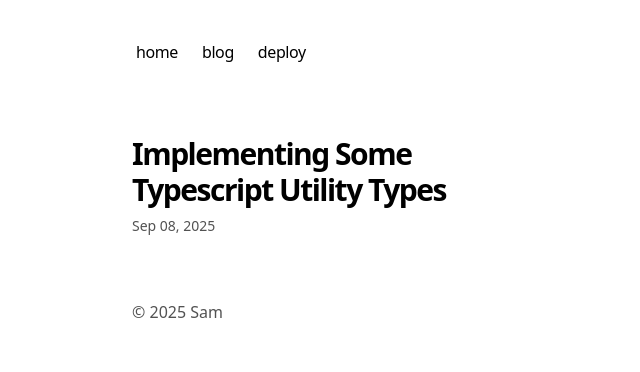
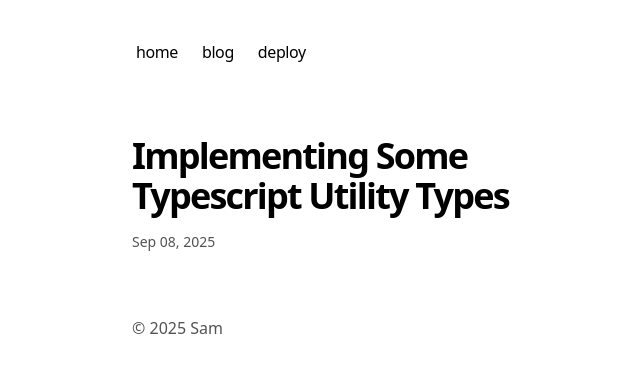
Before and after one commit to ahoramismo/blog, a Next.js app: page /blog/ts-challenge in a window 1280 px wide. Shown: the top 372 px of the page, without its empty margins (220-860 px from the left). Built offline with nearby package versions, Linux system fonts and the light colour scheme.

Commit message:
style: adjust minor style

```diff
--- a/app/blog/[slug]/page.tsx
+++ b/app/blog/[slug]/page.tsx
@@ -84,10 +84,10 @@ export default async function Blog({ params }) {
           }),
         }}
       />
-      <h1 className="title font-semibold text-3xl tracking-tighter">
+      <h1 className="title font-semibold text-4xl tracking-tighter">
         {post.metadata.title}
       </h1>
-      <div className="flex justify-between items-center mt-2 mb-8 text-sm">
+      <div className="flex justify-between items-center mt-4 mb-8 text-sm">
         <p className="text-sm text-neutral-600 dark:text-neutral-400">
           {formatDate(post.metadata.publishedAt)}
         </p>
--- a/app/blog/page.tsx
+++ b/app/blog/page.tsx
@@ -8,7 +8,7 @@ export const metadata = {
 export default function Page() {
   return (
     <section>
-      <h1 className="font-semibold text-3xl mb-8 tracking-tighter">Blog</h1>
+      <h1 className="font-semibold text-4xl mb-8 tracking-tighter">Blog</h1>
       <BlogPosts />
     </section>
   )
--- a/app/page.tsx
+++ b/app/page.tsx
@@ -1,7 +1,7 @@
 export default function Page() {
   return (
     <section>
-      <h1 className="mb-8 text-3xl font-semibold tracking-tighter">
+      <h1 className="mb-8 text-4xl font-semibold tracking-tighter">
         {`Hey, I'm Sam!`}
       </h1>
       <p className="mb-4">
```
